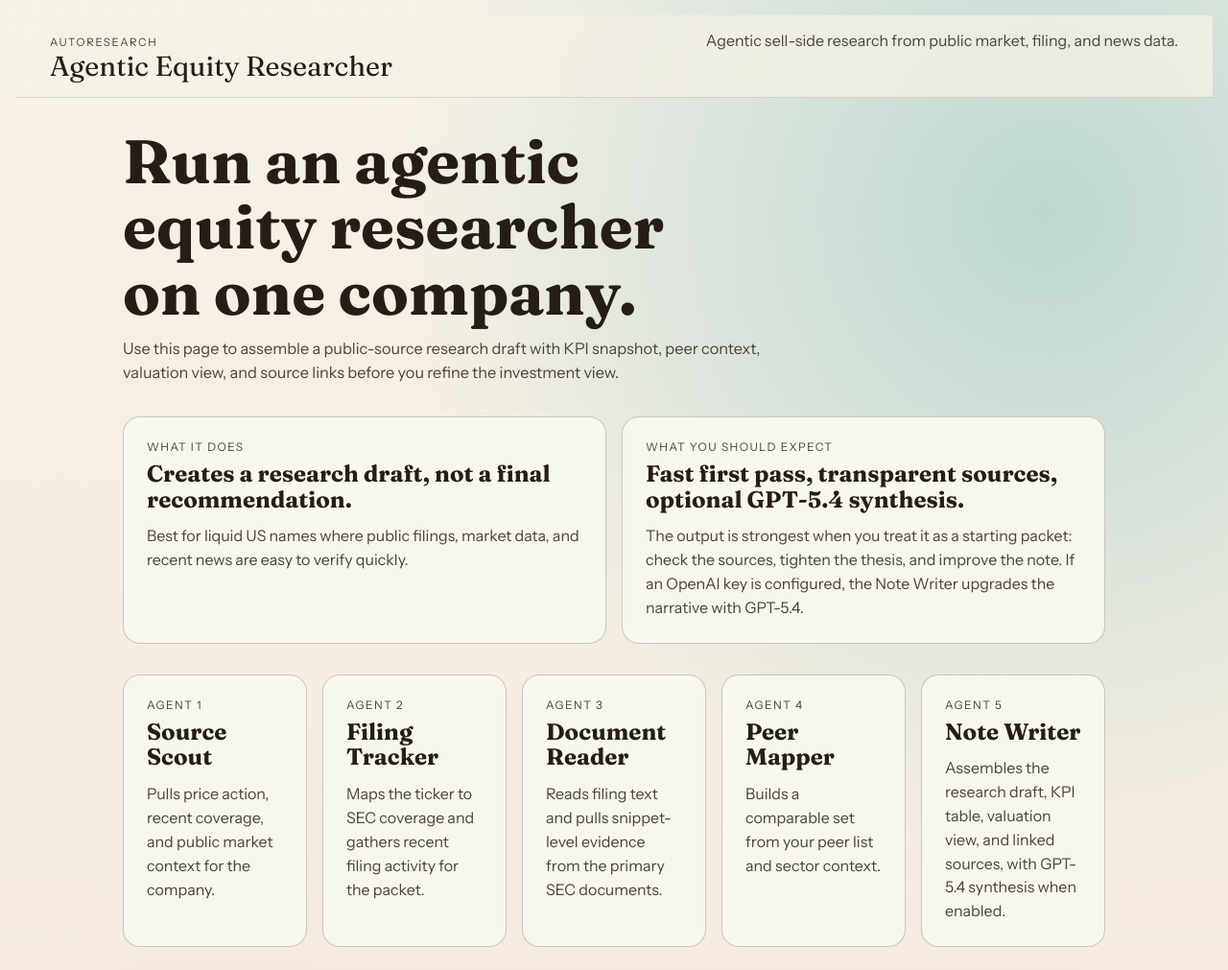
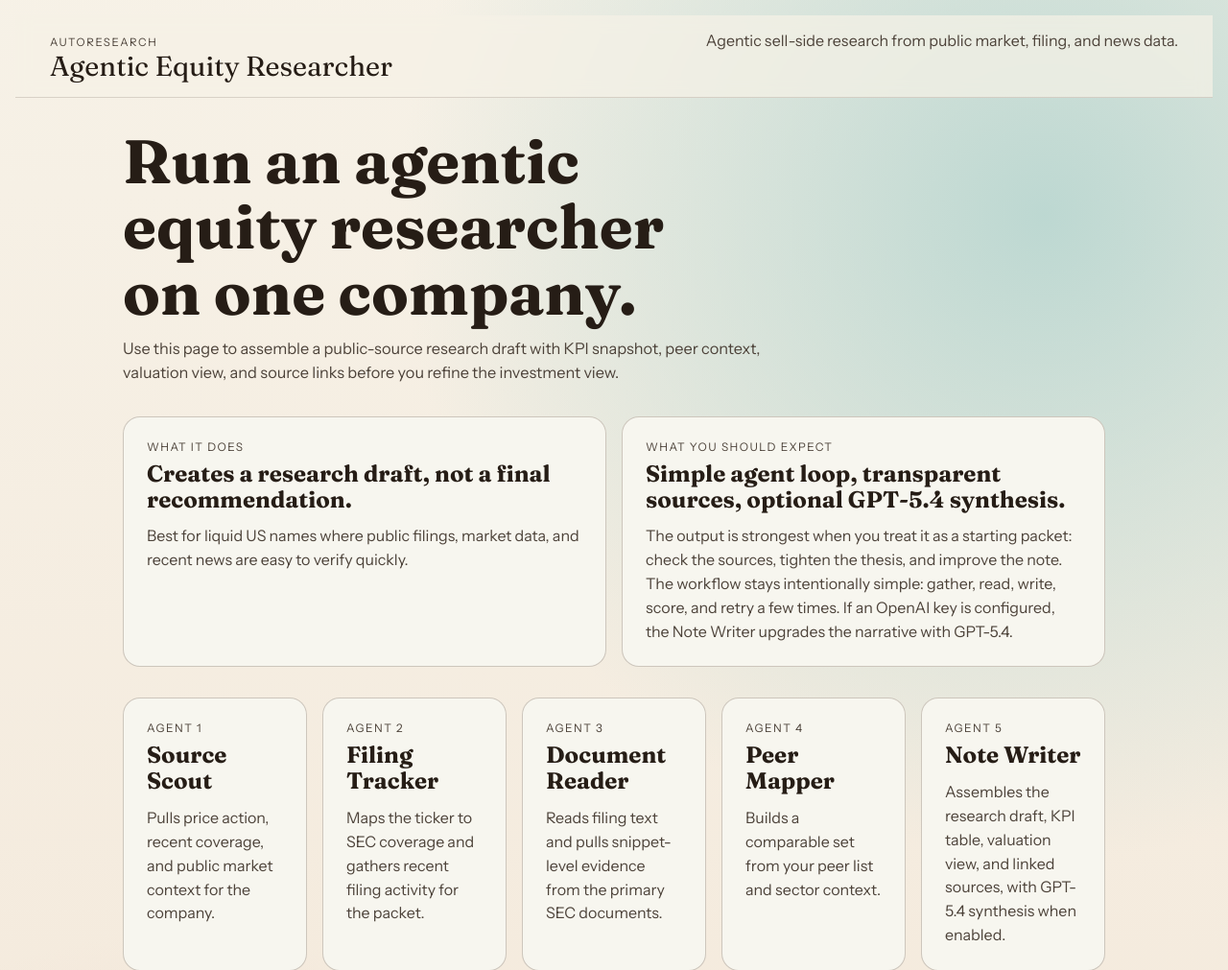
Before and after one commit to xxiangyun/agentic-equity-researcher, a FastAPI app: page / in a window 1280 px wide. Shown: the top 1011 px of the page at 96% size. Run offline with FastAPI, Linux system fonts and the light colour scheme; data that the repository does not hold is empty.

Commit message:
Simplify agent loop framing

```diff
--- a/app/static/app.js
+++ b/app/static/app.js
@@ -21,7 +21,7 @@ function renderFeatured(featured, summary) {
     return `
       <div class="empty">
         <h3>Run queued</h3>
-        <p>The autonomous loop is preparing the first research packet.</p>
+        <p>The simple research loop is preparing the first packet.</p>
       </div>
     `;
   }
@@ -276,7 +276,7 @@ async function refreshRun() {
       listNode.innerHTML = `
         <div class="empty">
           <h3>Run queued</h3>
-          <p>The autonomous loop is preparing its first iteration.</p>
+          <p>The simple research loop is preparing its first pass.</p>
         </div>
       `;
     } else {
--- a/app/templates/index.html
+++ b/app/templates/index.html
@@ -20,11 +20,12 @@
     </article>
     <article>
       <p class="eyebrow">What you should expect</p>
-      <h2>Fast first pass, transparent sources, optional GPT-5.4 synthesis.</h2>
+      <h2>Simple agent loop, transparent sources, optional GPT-5.4 synthesis.</h2>
       <p>
         The output is strongest when you treat it as a starting packet: check the sources, tighten
-        the thesis, and improve the note. If an OpenAI key is configured, the Note Writer upgrades
-        the narrative with GPT-5.4.
+        the thesis, and improve the note. The workflow stays intentionally simple: gather, read,
+        write, score, and retry a few times. If an OpenAI key is configured, the Note Writer
+        upgrades the narrative with GPT-5.4.
       </p>
     </article>
   </section>
--- a/app/templates/run.html
+++ b/app/templates/run.html
@@ -212,7 +212,7 @@
     {% else %}
       <div class="empty">
         <h3>Run queued</h3>
-        <p>The autonomous loop is preparing the first research packet.</p>
+        <p>The simple research loop is preparing the first packet.</p>
       </div>
     {% endif %}
   </section>
@@ -252,7 +252,7 @@
       {% else %}
         <div class="empty">
           <h3>Run queued</h3>
-          <p>The autonomous loop is preparing its first iteration.</p>
+          <p>The simple research loop is preparing its first pass.</p>
         </div>
       {% endif %}
     </div>
```
Also changed, not shown: README.md.
